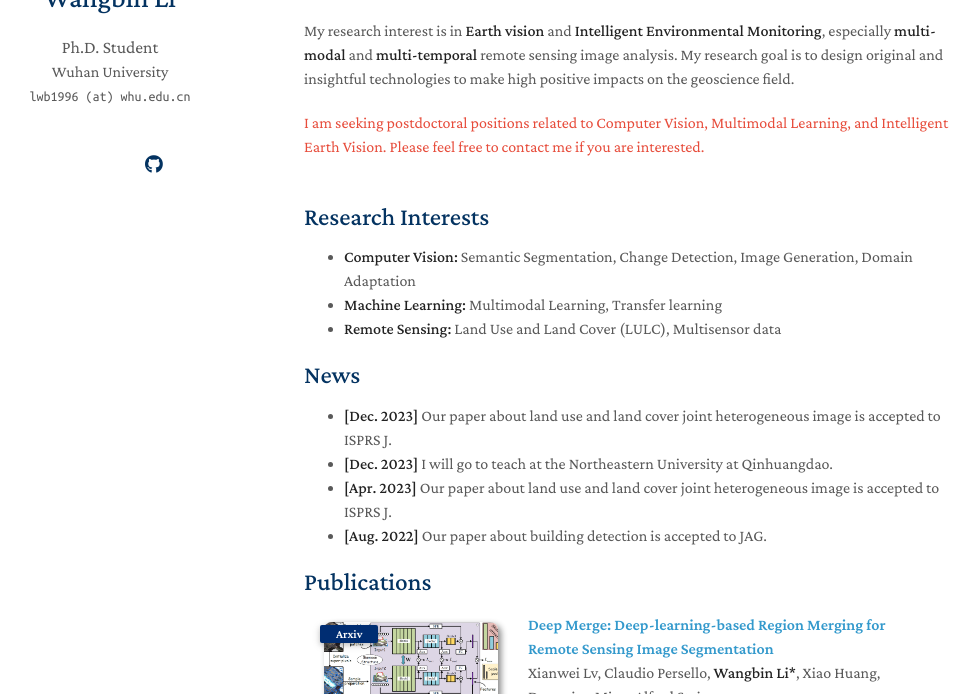
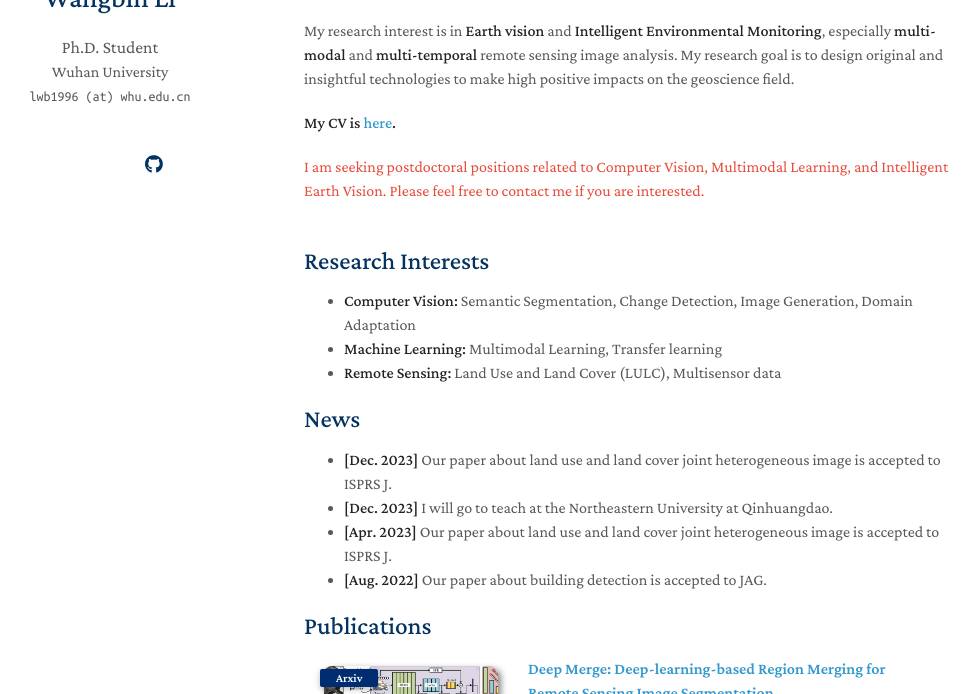
Before and after one commit to Margin1996/WHUlwb.github.io, a Jekyll site: the page built from index.md, in a window 1280 px wide and 900 px high, cut to the strip 206-900 px from the top of the window. Shown: the whole strip, without its empty margins (166-1146 px from the left). Built offline with Jekyll 4.4.1, drawn with Linux system fonts in a browser that asks for light colours; nearby versions of some CDN libraries; a style sheet for code colours, icons or effects is not loaded; our own code applies the rules of GitHub Pages for plain Markdown files.

Commit message:
Update index.md

```diff
--- a/index.md
+++ b/index.md
@@ -7,6 +7,8 @@ layout: homepage
 I am currently a Ph.D student at LIESMARS, Wuhan University, supervised by Prof. [Kaimin Sun](http://jszy.whu.edu.cn/sunkaimin/zh_CN/index/259357/list/index.htm). I received my M.S. in Computer Technology from Wuhan University in 2020, supervised by Prof. Hua Zou. I obtained B.S. degree from the School of Science, Nanjing University of Posts & Telecommunications (NUPT), Nanjing, China, in 2018.
 
 My research interest is in **Earth vision** and **Intelligent Environmental Monitoring**, especially **multi-modal** and **multi-temporal** remote sensing image analysis. My research goal is to design original and insightful technologies to make high positive impacts on the geoscience field.
+
+**My CV is [here](https://www.wangbinli.cn/assets/files/CV_WangbinLi.pdf).**
 
 <font color="#e74d3c">I am seeking postdoctoral positions related to Computer Vision, Multimodal Learning, and Intelligent Earth Vision. Please feel free to contact me if you are interested.</font>
 
```
